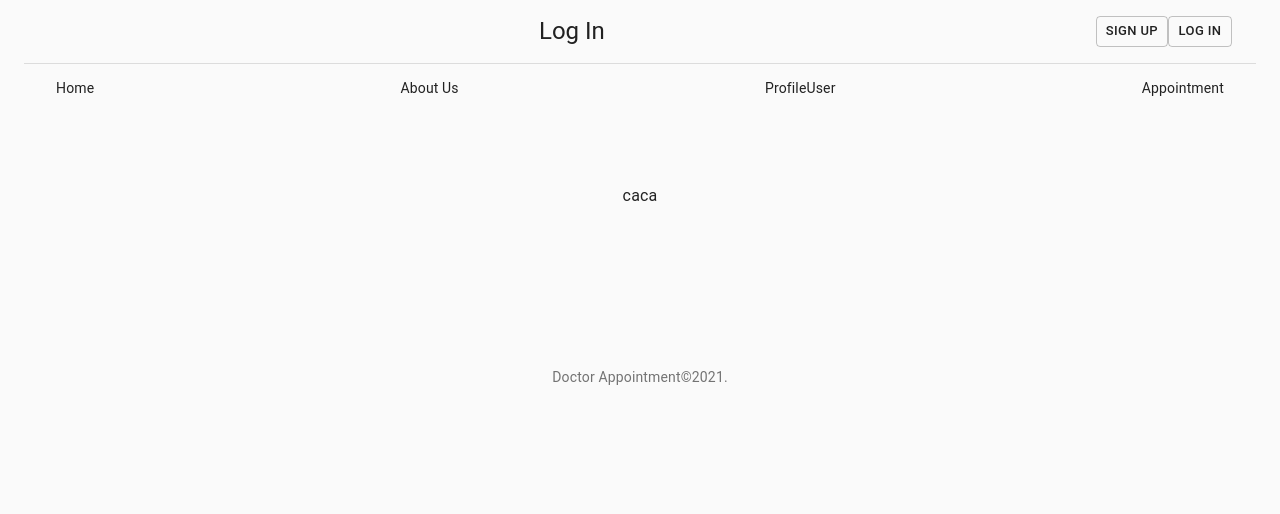
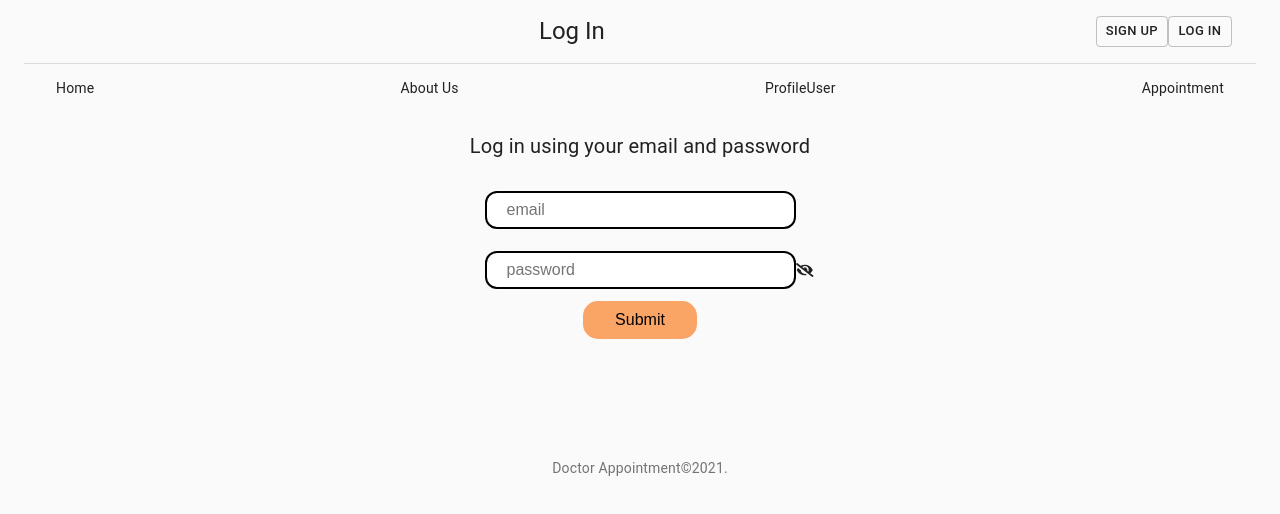
Before and after one commit to AbdielCortes/inso-devops-front-end, a React (Create React App) app: page /login in a window 1280 px wide. Shown: the top 514 px of the page. Built offline with nearby package versions, Linux system fonts and the light colour scheme.

Commit message:
implemented log in page

```diff
--- a/package.json
+++ b/package.json
@@ -3,6 +3,9 @@
   "version": "0.1.0",
   "private": true,
   "dependencies": {
+    "@fortawesome/fontawesome-svg-core": "^1.2.35",
+    "@fortawesome/free-solid-svg-icons": "^5.15.3",
+    "@fortawesome/react-fontawesome": "^0.1.14",
     "@material-ui/core": "^4.11.3",
     "@testing-library/jest-dom": "^5.11.9",
     "@testing-library/react": "^11.2.5",
@@ -10,6 +13,7 @@
     "material-ui": "^0.20.2",
     "react": "^17.0.1",
     "react-dom": "^17.0.1",
+    "react-fontawesome": "^1.7.1",
     "react-router-dom": "^5.2.0",
     "react-scripts": "4.0.3",
     "web-vitals": "^1.1.0"
--- /dev/null
+++ b/src/Components/Forms/Forms.css
@@ -0,0 +1,53 @@
+.instructions {
+    font-size: 20px;
+}
+
+.input-container {
+    position: relative;
+    margin: 2px;
+    padding: 10px 0 10px 0;
+}
+
+input {
+    outline: 0;
+    padding: 8px 80px;
+    overflow: hidden;
+    text-align: left;
+    font-size: 16px;
+    vertical-align: middle;
+    padding-left: 20px;
+
+    background-color: white;
+    background-size: 20px 20px;
+    background-position: 5px;
+    background-repeat: no-repeat;
+
+    border-style: solid;
+    border-radius: 12px;
+    border-color: black;
+}
+
+.customIcon {
+    float: right;
+    position: absolute;
+    top: calc(50% - 10px);
+    height: 20px;
+    width: 20px;
+}
+
+.submit-button {
+    background-color: #FAA466;
+    border: none;
+    color: black;
+    padding: 10px 32px;
+    text-align: center;
+    text-decoration: none;
+    display: inline-block;
+    font-size: 16px;
+    border-radius: 15px;
+    transition-duration: 10ms;
+}
+
+.submit-button:hover {
+    background-color: #fe9850;
+}
--- /dev/null
+++ b/src/Components/Forms/LoginComponent.js
@@ -0,0 +1,116 @@
+import React, { Component } from 'react'
+import LoginForm from "./LoginForm";
+
+export class LoginComponent extends Component {
+    state = {
+        email: "",
+        password: "",
+        invalidInput: false,
+        errorMessage: "",
+    };
+
+    validateFields = () => {
+        // regex to check that the email input follows the correct format
+        let emailRegex = new RegExp(
+          "[A-Z0-9a-z._%+-]+@[A-Za-z0-9.-]+\\.[A-Za-z]{2,4}"
+        );
+        // array to store string corresponding to the incorrect input fields
+        let errorArray = [];
+
+        // if nothing was typed into email OR the email does not follow the correct format
+        if (this.state.email.length === 0 || !emailRegex.test(this.state.email)) {
+          errorArray.push("email");
+        }
+
+        // if nothing was typed into password
+        if (this.state.password.length === 0) {
+          errorArray.push("password");
+        }
+
+        // if array length is larger that 0, then we encountered an error with one of the input fields
+        if (errorArray.length > 0) {
+          // construct error message string
+          let errorString = "Invalid input: ";
+          if (errorArray.length === 1) {
+            // if we only encountered and error
+            errorString += errorArray[0] + ".";
+          } else {
+            for (var i = 0; i < errorArray.length; i += 1) {
+              if (i === errorArray.length - 1) {
+                // if i is the index of the last element in errorArray
+                errorString += "and " + errorArray[i] + ".";
+              } else {
+                errorString += errorArray[i] + ", ";
+              }
+            }
+          }
+          // update error message
+          this.state.errorMessage = errorString;
+          this.setState({ [this.state.errorMessage]: errorString });
+          this.setState({ invalidInput: false });
+          return false;
+        } else {
+          // we encountered no error
+          // clear error message
+          this.state.errorMessage = "";
+          this.setState({ [this.state.errorMessage]: "" });
+          this.setState({ invalidInput: true });
+          return true;
+        }
+      };
+
+      //Handle fields change
+      handleChange = (input) => (e) => {
+        this.setState({ [input]: e.target.value });
+      };
+
+    //   handleSubmit = (e) => {
+    //     e.preventDefault();
+
+    //     const data = {
+    //       email: this.state.email,
+    //       password: this.state.password,
+    //     };
+
+    //     if (this.validateFields()) {
+    //       axios
+    //         .post("login", data)
+    //         .then((res) => {
+    //           localStorage.setItem("token", res.data.access_token);
+    //           console.log("Access token: ", res.data.access_token);
+    //           console.log(
+    //             "Decoded token: ",
+    //             jwt_decode(localStorage.getItem("token"))
+    //           );
+    //           this.props.history.push("/home");
+    //         })
+    //         .catch((err) => {
+    //           this.state.errorMessage =
+    //             "Try Again: email and password do not match.";
+    //           this.setState({
+    //             [this.state.errorMessage]:
+    //               "Try Again: email and password do not match.",
+    //           });
+    //           console.log(err);
+    //         });
+    //     } else {
+    //       console.log(this.validateFields());
+    //     }
+    // };
+
+    render() {
+        const { email, password } = this.state;
+        const values = { email, password };
+
+        return (
+            <div>
+                <LoginForm handleChange={this.handleChange} values={values} />
+                <button className="submit-button" onClick={this.handleSubmit}>
+                    Submit
+                </button>
+            </div>
+        )
+    }
+}
+
+export default LoginComponent
--- /dev/null
+++ b/src/Components/Forms/LoginForm.js
@@ -0,0 +1,56 @@
+import React, { Component } from 'react'
+import "./Forms.css";
+import { FontAwesomeIcon } from "@fortawesome/react-fontawesome";
+import { faEye, faEyeSlash } from "@fortawesome/free-solid-svg-icons";
+
+export class LoginForm extends Component {
+    state = {
+        isRevealedPassword: false,
+    };
+
+    togglePassword = (e) => {
+        this.setState({ isRevealedPassword: !this.state.isRevealedPassword });
+    };
+
+    render() {
+        const { values, handleChange } = this.props;
+        const { isRevealedPassword } = this.state;
+
+        return (
+            <div>
+                <form>
+                    <div className="instructions">
+                        <p>Log in using your email and password</p>
+                    </div>
+                    <div className="input-container">
+                        <input
+                        type="text"
+                        placeholder="email"
+                        onChange={handleChange("email")}
+                        defaultValue={values.email}
+                        />
+                    </div>
+                    <div className="input-container">
+                        <input
+                        type={isRevealedPassword ? "text2" : "password"}
+                        placeholder="password"
+                        onChange={handleChange("password")}
+                        defaultValue={values.password}
+                        />
+                        <span onClick={this.togglePassword}>
+                            <span>
+                                {isRevealedPassword ? (
+                                <FontAwesomeIcon icon={faEye} className="customIcon" />
+                                ) : (
+                                <FontAwesomeIcon icon={faEyeSlash} className="customIcon" />
+                                )}
+                            </span>
+                        </span>
+                    </div>
+                </form>
+            </div>
+        )
+    }
+}
+
+export default LoginForm
--- a/src/Screens/Login.js
+++ b/src/Screens/Login.js
@@ -7,6 +7,7 @@ import Header from "../Components/Header";
 import React from "react";
 import Typography from "@material-ui/core/Typography";
 import { makeStyles } from "@material-ui/core/styles";
+import LoginComponent from "../Components/Forms/LoginComponent";
 
 const themeLight = createMuiTheme({
   palette: {},
@@ -53,7 +54,7 @@ const sections = [
   { title: "Appointment", url: "/appointment" },
 ];
 
-export default function AboutUs() {
+export default function Login() {
   const classes = useStyles();
   return (
     <React.Fragment>
@@ -61,15 +62,8 @@ export default function AboutUs() {
         <MuiThemeProvider theme={themeLight}>
           <Header title="Log In" sections={sections} />
           <CssBaseline />
-          <div className={classes.paper}>
-            <Typography
-              variant="body1"
-              paragraph={true}
-              className={classes.body}
-            >
-              caca
-            </Typography>
-
+          <div>
+            <LoginComponent/>
           </div>
         </MuiThemeProvider>
       </Container>
--- a/src/Screens/SignUp.js
+++ b/src/Screens/SignUp.js
@@ -53,7 +53,7 @@ const sections = [
   { title: "Appointment", url: "/appointment" },
 ];
 
-export default function AboutUs() {
+export default function SignUp() {
   const classes = useStyles();
   return (
     <React.Fragment>
@@ -67,7 +67,7 @@ export default function AboutUs() {
               paragraph={true}
               className={classes.body}
             >
-              poop
+              placeholder
             </Typography>
 
           </div>
```
Also changed, not shown: 1 other file (tests, documents, lock files or other folders).
